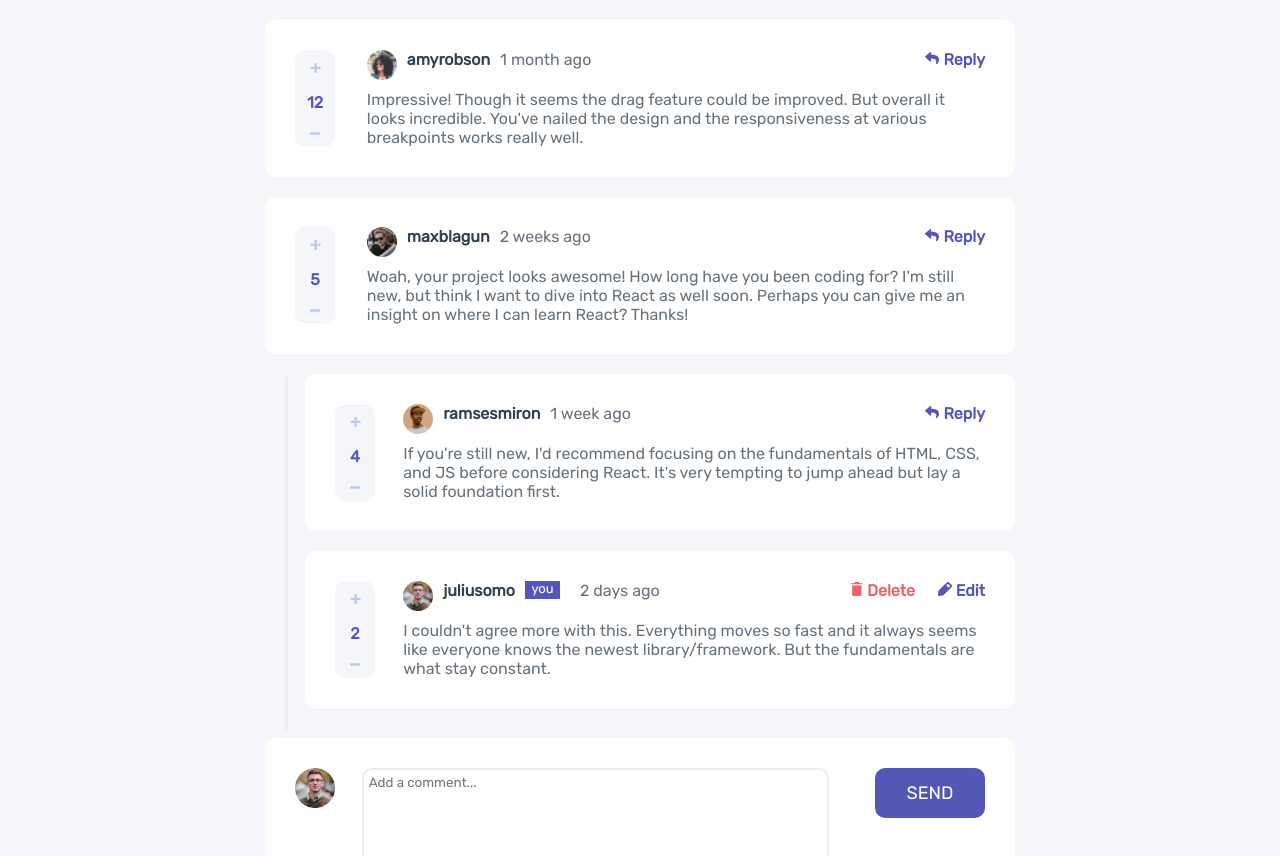
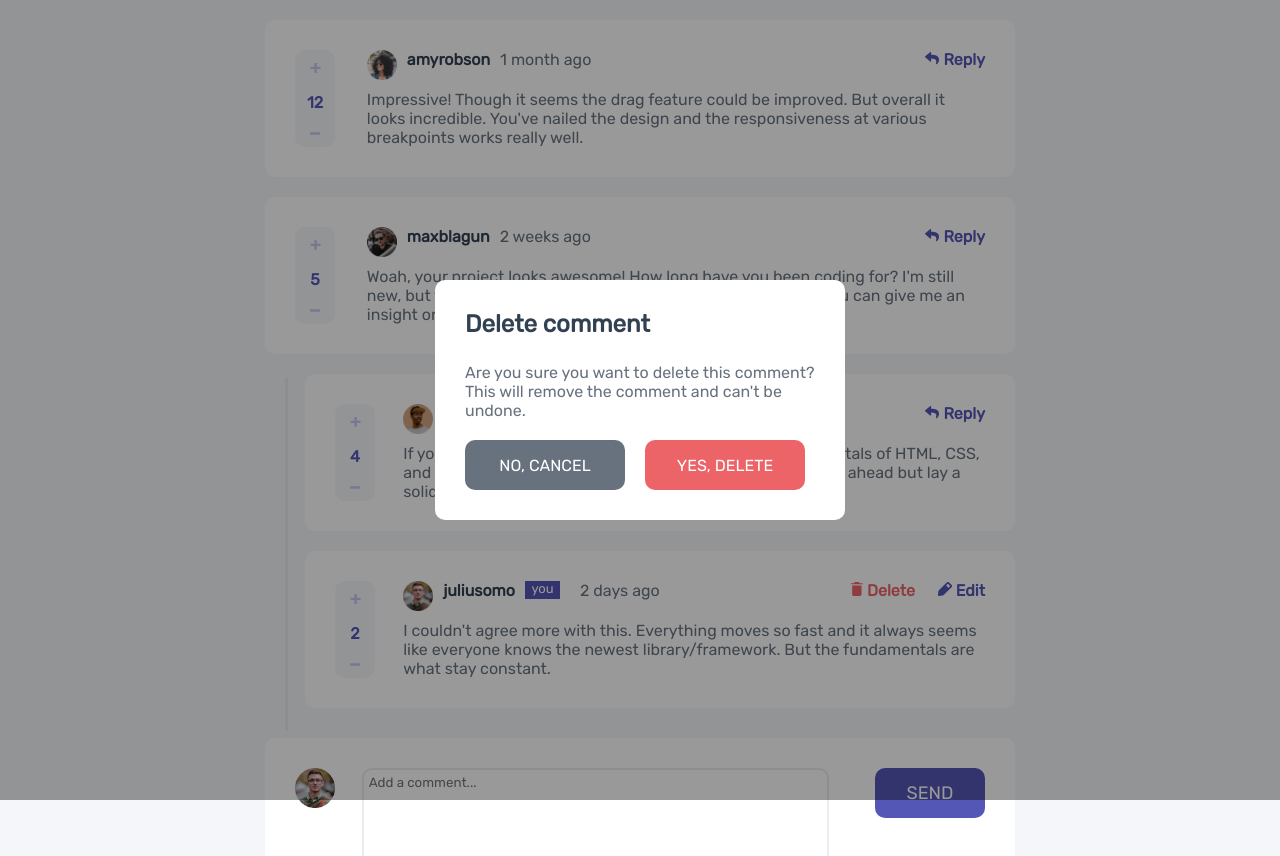
Before and after one commit to wrongbyte/comments-section, a React (Create React App) app: page / in a window 1280 px wide. Shown: the top 856 px of the page. Built offline with nearby package versions, Linux system fonts and the light colour scheme.

Commit message:
add deleteModal

```diff
--- a/src/App.js
+++ b/src/App.js
@@ -1,9 +1,11 @@
 import logo from './logo.svg';
 import './App.css';
 import JSONdata from './data';
-import { Fragment, useState } from 'react';
+import { useEffect, useState } from 'react';
+
 import Comment from './components/Comment';
 import NewComment from './components/NewComment';
+import DeleteModal from './components/DeleteModal';
 
 function App() {
   // Os comentários iniciais no file são o estado inicial do componente; seria o equivalente a fazer uma query inicial na db
@@ -11,6 +13,7 @@ function App() {
 
   return (
     <>
+    <DeleteModal/>
     <main className='comments-column'>
       { data.comments.map((comment) => {
         return (
@@ -23,6 +26,7 @@ function App() {
               timeSince={comment.createdAt}
               score={comment.score}
               replies={comment.replies}
+              id={comment.id}
             />
       )
       })
--- a/src/components/Comment.js
+++ b/src/components/Comment.js
@@ -2,6 +2,7 @@ import { useEffect, useState } from 'react';
 import './comment.css';
 
 export default function Comment ({
+    id,
     currentUser,
     comment,
     image,
@@ -12,6 +13,7 @@ export default function Comment ({
     updateScore,
     updateComment,
     setDeleteComment
+
 }) {
     const [newReply, setNewReply] = useState(false);
     const [edit, setEdit] = useState(false);
@@ -21,16 +23,16 @@ export default function Comment ({
     useEffect(() => {
         const curr = username === currentUser;
         setCurrent(curr);
-    }, [currentUser, username])
+    }, [currentUser, username]);
 
     return (
         <>
             <div className='comment'>
 
                 <div className='scoreColumn'>
-                    <img className="flex-item"src='./images/icon-plus.svg'/>
+                    <img className="flex-item upvote"src='./images/icon-plus.svg'/>
                     <span className="flex-item">{score}</span>
-                    <img className="flex-item" src='./images/icon-minus.svg'/>
+                    <img className="flex-item downvote" src='./images/icon-minus.svg'/>
                 </div>
 
                 <div className='contentColumn'>
@@ -42,7 +44,7 @@ export default function Comment ({
                         { current
                             ?
                             <>
-                            <div className='deleteButton'>
+                            <div className='deleteButton' onClick={() => setDeleteComment(id)}>
                                 <img src='./images/icon-delete.svg' alt='reply'/>
                                 <span> Delete</span>
                             </div>
@@ -54,7 +56,6 @@ export default function Comment ({
 
                             :
                             <div className='replyButton'>
-                                {/* Note: we are using span and image, two inline elements, to make sure they align side-by-side */}
                                 <img src='./images/icon-reply.svg' alt='reply'/>
                                 <span> Reply</span>
                             </div>
--- /dev/null
+++ b/src/components/DeleteModal.js
@@ -0,0 +1,18 @@
+import './deleteModal.css';
+
+export default function DeleteModal ({
+}) {
+    return (
+        <div className='modalBackground'>
+            <div className='modal'>
+                <div className='modalTitle'>Delete comment</div>
+                <div>Are you sure you want to delete this comment? This will remove the
+            comment and can't be undone.</div>
+                <div className='buttonsRow'>
+                    <span id="cancel">NO, CANCEL</span>
+                    <span id="confirm">YES, DELETE</span>
+                </div>
+            </div>
+        </div>
+    )
+}
--- a/src/components/NewComment.js
+++ b/src/components/NewComment.js
@@ -1,15 +1,12 @@
 import './newComment.css';
-import { useState } from 'react';
 
 export default function newComment ({
     currentUser
 }) {
-    // const [commentPosted, setCommentPosted] = useState(false);
-    const userImage = './images/avatars/image-juliusomo.png';
     return (
         <div className='newComment'>
             <div className='avatarColumn'>
-                <img className='avatarReply' src={userImage} alt='current user avatar'/>
+                <img className='avatarReply' src={currentUser.image.png} alt='current user avatar'/>
             </div>
 
             <div className='inputColumn'>
@@ -18,6 +15,7 @@ export default function newComment ({
                 placeholder='Add a comment...'
                 ></textarea>
             </div>
+
             <div className='sendColumn'>
                 <button className='sendButton'>SEND</button>
             </div>
--- a/src/components/comment.css
+++ b/src/components/comment.css
@@ -44,6 +44,11 @@
     position: absolute;
     right: 30px;
 }
+
+.deleteButton, .editButton, .replyButton, .upvote, .downvote {
+    cursor: pointer;
+}
+
 
 .deleteButton {
     color: hsl(358, 79%, 66%);
@@ -104,7 +109,7 @@
 }
 
 /* Make the reply button and scores button responsive */
-@media (max-width: 500px) {
+@media (max-width: 620px) {
     .comment {
         display: grid;
         grid-template-rows: 2fr 1fr;
@@ -132,6 +137,10 @@
         background-color: var(--grey-background);
     }
 
+    .deleteButton, .editButton, .replyButton {
+        cursor: pointer;
+    }
+
     .replyButton, .editButton {
         position: absolute;
         right: 30px;
--- /dev/null
+++ b/src/components/deleteModal.css
@@ -0,0 +1,79 @@
+.modal {
+    display: grid;
+    grid-template-rows: 1fr 1fr 1fr;
+    background-color: white;
+    color: hsl(211, 10%, 45%);
+    border-radius: 10px;
+    width: 350px;
+    height: 180px;
+    padding: 30px;
+    z-index: 10;
+    position: fixed;
+    left: 50%;
+    top: 50%;
+    align-content: center;
+    transform: translate(-50%, -50%); /* otherwise it won't be centered */
+}
+
+.modalTitle {
+    font-size: x-large;
+    font-weight: 700;
+    color: hsl(212, 24%, 26%);
+}
+
+.buttonsRow {
+    display: flex;
+    flex-direction: row;
+}
+
+#cancel, #confirm {
+    cursor: pointer;
+    display: flex;
+    justify-content: center;
+    align-items: center;
+    width: 140px;
+    height: 30px;
+    text-align: center;
+    padding: 10px;
+    border-radius: 10px;
+    margin-right: 20px;
+    margin-top: 20px;
+    color: white;
+}
+
+#cancel {
+    background-color: hsl(211, 10%, 45%);
+}
+
+#confirm {
+    background-color: hsl(358, 79%, 66%);
+}
+
+.modalBackground {
+    /* https://www.w3schools.com/howto/howto_css_modals.asp */
+    position: fixed; /* Stay in place */
+    z-index: 1; /* Sit on top */
+    left: 0;
+    top: 0;
+    width: 100%; /* Full width */
+    height: 100%; /* Full height */
+    overflow: auto; /* Enable scroll if needed */
+    background-color: rgb(0,0,0); /* Fallback color */
+    background-color: rgba(0,0,0,0.4); /* Black w/ opacity */
+}
+
+@media (max-width: 620px) {
+    .modal {
+        text-align: justify;
+        width: 70vw;
+    }
+
+    #cancel, #confirm {
+        width: 20vw;
+        height: 30px;
+        display: flex;
+        justify-content: center;
+        align-items: center;
+
+    }
+}
--- a/src/components/newComment.css
+++ b/src/components/newComment.css
@@ -39,10 +39,11 @@
 
 .replyInput:focus {
     outline: none;
-    border-color: hsl(238, 40%, 52%);
+    border: 1px solid hsl(238, 40%, 52%);
 }
 
 .sendButton {
+    cursor: pointer;
     position: relative;
     left:50px;
 }
```
Lines whose indentation alone changed are shown as unchanged.
